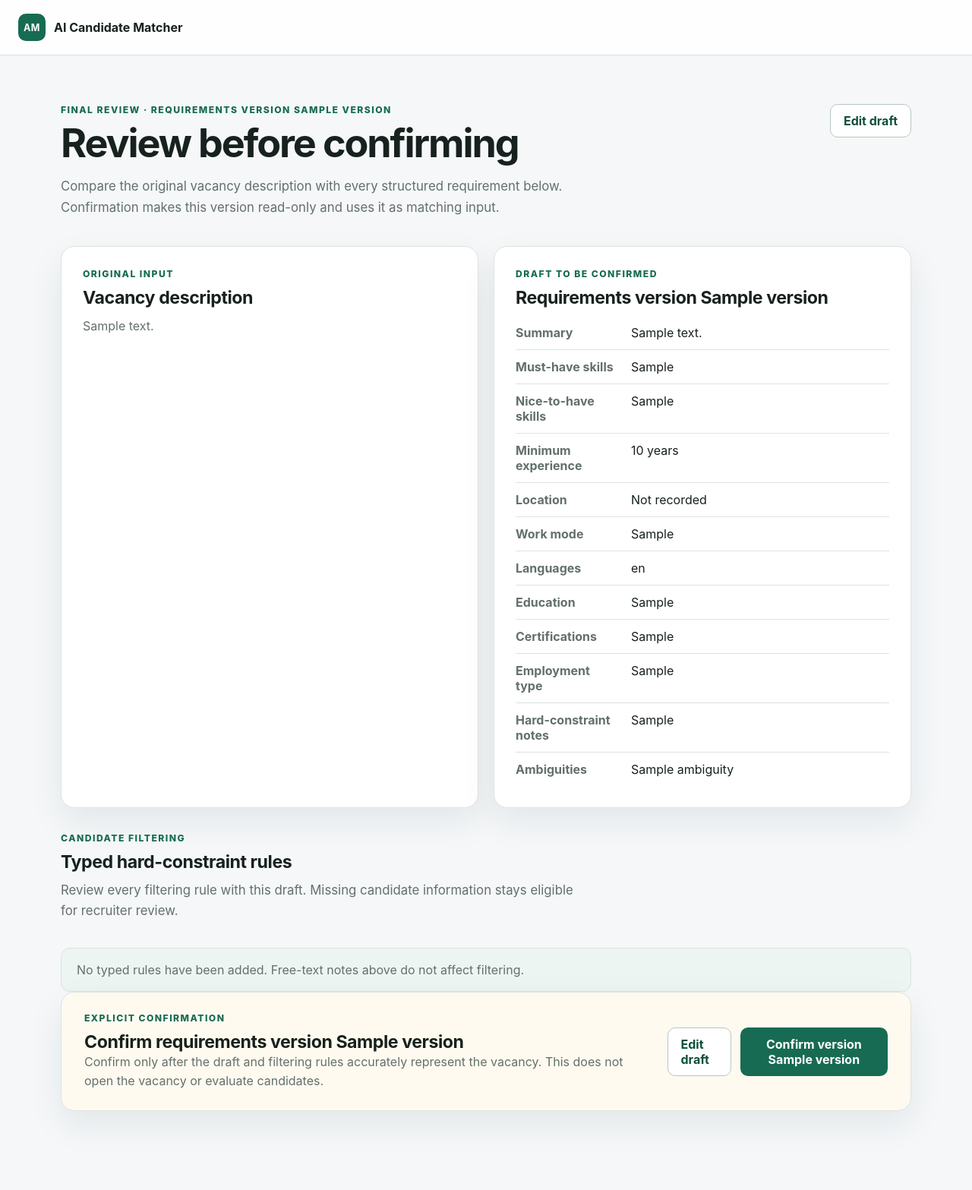
After one commit to bkocii/ai-candidate-matcher, a Django app: template templates/vacancies/requirements_review.html in a window 1280 px wide. The commit adds this page. Shown: the whole page at 76% size. Run offline with Django 5.2, Linux system fonts and the light colour scheme; the template is opened without the code that fills it: most values are stand-ins (such as "Sample title", 1, 10 or a date in 2020).

Commit message:
Add requirements confirmation preview

```diff
--- a/templates/vacancies/requirements_form.html
+++ b/templates/vacancies/requirements_form.html
@@ -30,8 +30,8 @@
     {% csrf_token %}
     {% include "vacancies/_form_fields.html" %}
     <div class="button-row">
-        <button class="primary-button" type="submit">Save draft</button>
-        <a class="secondary-button" href="{% url 'vacancies:vacancy-detail' organization.slug vacancy.pk %}">Review and confirm</a>
+        <button class="primary-button" type="submit" name="intent" value="review">Save and review</button>
+        <button class="secondary-button" type="submit" name="intent" value="save">Save draft</button>
     </div>
 </form>
 
--- /dev/null
+++ b/templates/vacancies/requirements_review.html
@@ -0,0 +1,66 @@
+{% extends "base.html" %}
+
+{% block title %}Review requirements v{{ requirements.version }} | {{ vacancy.title }}{% endblock %}
+
+{% block content %}
+<section class="page-heading action-heading" aria-labelledby="requirements-review-title">
+    <div>
+        <p class="eyebrow">Final review · requirements version {{ requirements.version }}</p>
+        <h1 id="requirements-review-title">Review before confirming</h1>
+        <p class="lede">Compare the original vacancy description with every structured requirement below. Confirmation makes this version read-only and uses it as matching input.</p>
+    </div>
+    <a class="secondary-button" href="{% url 'vacancies:requirements-edit' organization.slug vacancy.pk requirements.pk %}">Edit draft</a>
+</section>
+
+<section class="detail-grid requirement-review-grid" aria-label="Source and draft requirements">
+    <article class="detail-panel">
+        <p class="eyebrow">Original input</p>
+        <h2>Vacancy description</h2>
+        <div class="source-description">{{ requirements.source_description|linebreaks }}</div>
+    </article>
+    <article class="detail-panel">
+        <p class="eyebrow">Draft to be confirmed</p>
+        <h2>Requirements version {{ requirements.version }}</h2>
+        <dl class="requirement-list">
+            <div><dt>Summary</dt><dd>{{ requirements.summary|default:"Not recorded" }}</dd></div>
+            <div><dt>Must-have skills</dt><dd>{{ requirements.must_have_skills|join:", "|default:"Not recorded" }}</dd></div>
+            <div><dt>Nice-to-have skills</dt><dd>{{ requirements.nice_to_have_skills|join:", "|default:"Not recorded" }}</dd></div>
+            <div><dt>Minimum experience</dt><dd>{% if requirements.minimum_years_experience is not None %}{{ requirements.minimum_years_experience }} years{% else %}Not recorded{% endif %}</dd></div>
+            <div><dt>Location</dt><dd>{{ requirements.location_requirement|default:"Not recorded" }}</dd></div>
+            <div><dt>Work mode</dt><dd>{{ requirements.get_work_mode_display }}</dd></div>
+            <div><dt>Languages</dt><dd>{{ requirements.language_requirements|join:", "|default:"Not recorded" }}</dd></div>
+            <div><dt>Education</dt><dd>{{ requirements.education_requirements|join:", "|default:"Not recorded" }}</dd></div>
+            <div><dt>Certifications</dt><dd>{{ requirements.certification_requirements|join:", "|default:"Not recorded" }}</dd></div>
+            <div><dt>Employment type</dt><dd>{{ requirements.get_employment_type_display }}</dd></div>
+            <div><dt>Hard-constraint notes</dt><dd>{{ requirements.hard_constraints|join:", "|default:"Not recorded" }}</dd></div>
+            <div><dt>Ambiguities</dt><dd>{{ requirements.ambiguities|join:", "|default:"None recorded" }}</dd></div>
+        </dl>
+    </article>
+</section>
+
+<section class="rule-editor" aria-labelledby="review-rules-title">
+    <div class="rule-editor-heading">
+        <div>
+            <p class="eyebrow">Candidate filtering</p>
+            <h2 id="review-rules-title">Typed hard-constraint rules</h2>
+            <p class="section-note">Review every filtering rule with this draft. Missing candidate information stays eligible for recruiter review.</p>
+        </div>
+    </div>
+    {% include "matching/_hard_constraint_rules.html" with rules=hard_constraint_rules editable=False requirements=requirements %}
+</section>
+
+<section class="review-callout requirement-confirmation" aria-labelledby="confirm-requirements-title">
+    <div>
+        <p class="eyebrow">Explicit confirmation</p>
+        <h2 id="confirm-requirements-title">Confirm requirements version {{ requirements.version }}</h2>
+        <p>Confirm only after the draft and filtering rules accurately represent the vacancy. This does not open the vacancy or evaluate candidates.</p>
+    </div>
+    <div class="button-row">
+        <a class="secondary-button" href="{% url 'vacancies:requirements-edit' organization.slug vacancy.pk requirements.pk %}">Edit draft</a>
+        <form method="post" action="{% url 'vacancies:requirements-confirm' organization.slug vacancy.pk requirements.pk %}">
+            {% csrf_token %}
+            <button class="primary-button" type="submit">Confirm version {{ requirements.version }}</button>
+        </form>
+    </div>
+</section>
+{% endblock %}
--- a/templates/vacancies/vacancy_detail.html
+++ b/templates/vacancies/vacancy_detail.html
@@ -57,10 +57,7 @@
         <h2 id="draft-title">Requirements version {{ draft.version }} is still a draft</h2>
         <p>Save any corrections first. Confirm only when the structured requirements accurately represent the role.</p>
     </div>
-    <form method="post" action="{% url 'vacancies:requirements-confirm' organization.slug vacancy.pk draft.pk %}">
-        {% csrf_token %}
-        <button class="primary-button" type="submit">Confirm version {{ draft.version }}</button>
-    </form>
+    <a class="primary-button button-link" href="{% url 'vacancies:requirements-review' organization.slug vacancy.pk draft.pk %}">Review version {{ draft.version }}</a>
 </section>
 {% endif %}
 
--- a/vacancies/urls.py
+++ b/vacancies/urls.py
@@ -49,6 +49,12 @@ urlpatterns = [
     ),
     path(
         "organizations/<slug:organization_slug>/vacancies/<int:vacancy_id>/"
+        "requirements/<int:requirements_id>/review/",
+        views.requirements_review,
+        name="requirements-review",
+    ),
+    path(
+        "organizations/<slug:organization_slug>/vacancies/<int:vacancy_id>/"
         "requirements/<int:requirements_id>/confirm/",
         views.requirements_confirm,
         name="requirements-confirm",
```
Also changed, not shown: docs/manual_testing_guide.md (+14 -0 lines), docs/manual_testing_review.md (+26 -7 lines), docs/project_state.md (+18 -0 lines), docs/session_handoff.md (+19 -4 lines), tests/test_vacancy_intake.py (+95 -0 lines), vacancies/views.py (+46 -1 lines).
